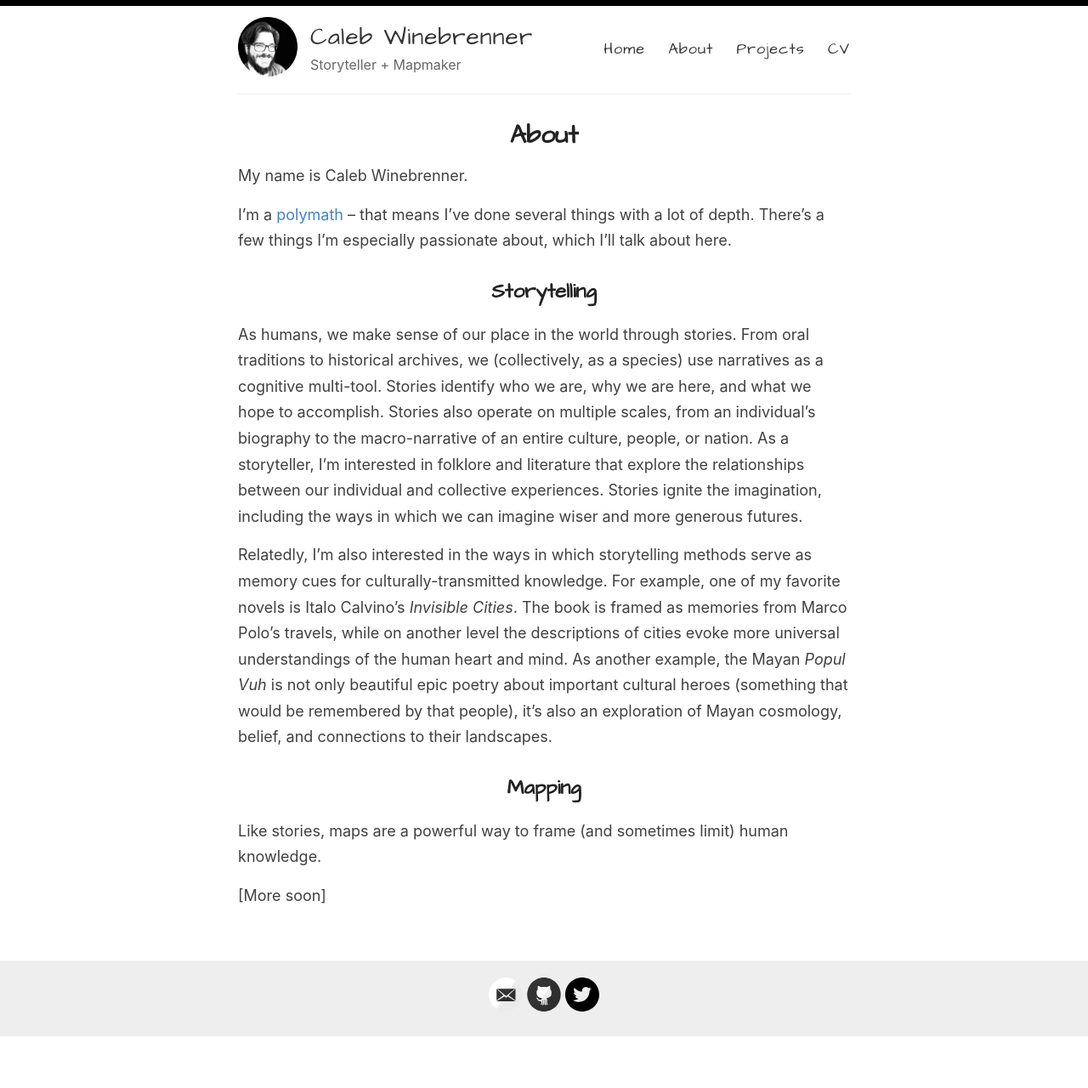
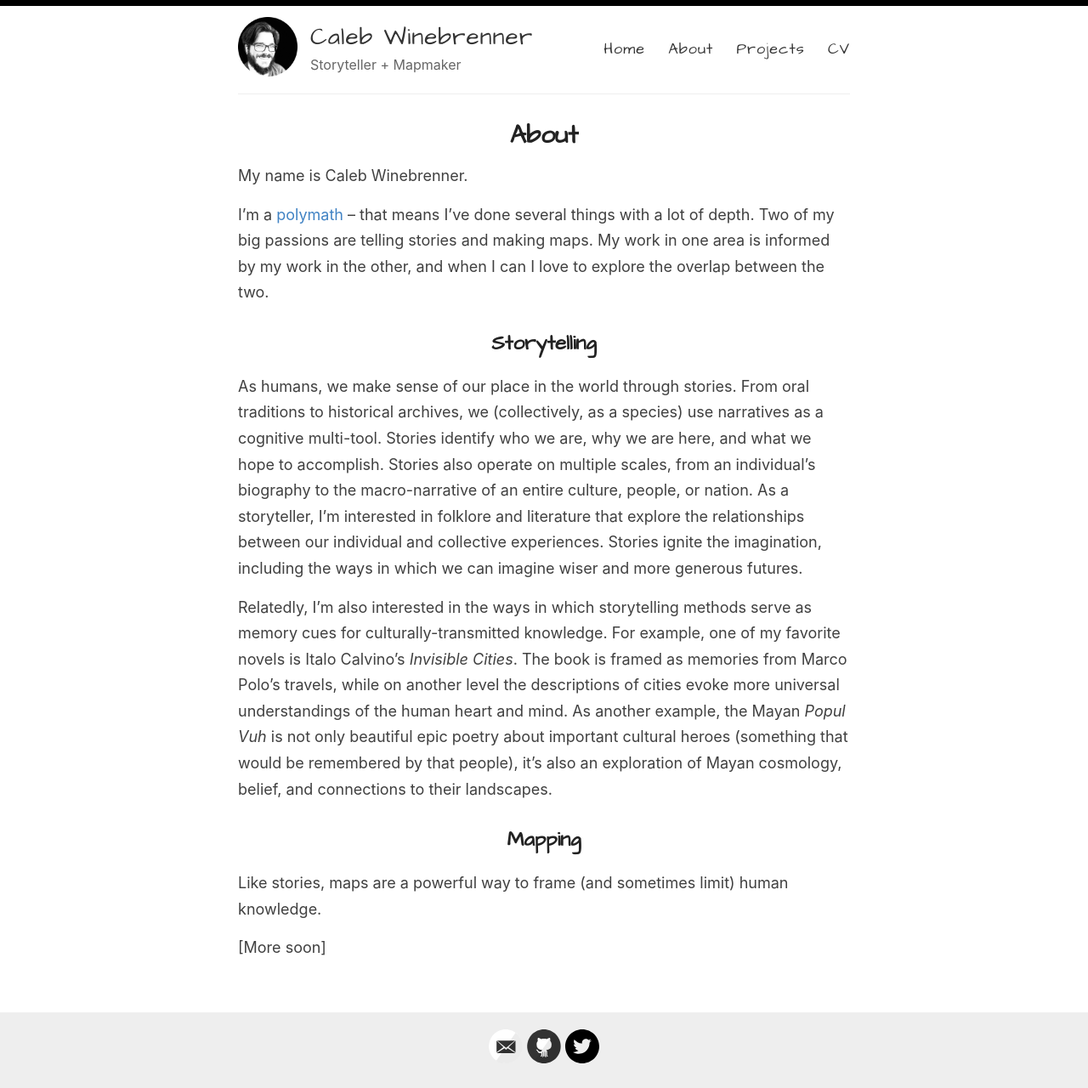
Before and after one commit to mappist/mappist.github.io, a Jekyll site: the page built from _pages/about.md, in a window 1280 px wide. Shown: the whole page at 85% size. Built offline with Jekyll 4.4.1, drawn with Linux system fonts in a browser that asks for light colours; before the commit the page ends 1219 px from its top, so only the background shows below that.

Commit message:
Update about.md

```diff
--- a/_pages/about.md
+++ b/_pages/about.md
@@ -6,7 +6,7 @@ permalink: /about/
 
 My name is Caleb Winebrenner.
 
-I'm a [polymath](https://en.wikipedia.org/wiki/Polymath) -- that means I've done several things with a lot of depth. There's a few things I'm especially passionate about, which I'll talk about here.
+I'm a [polymath](https://en.wikipedia.org/wiki/Polymath) -- that means I've done several things with a lot of depth. Two of my big passions are telling stories and making maps. My work in one area is informed by my work in the other, and when I can I love to explore the overlap between the two.
 
 ## Storytelling
 
```
